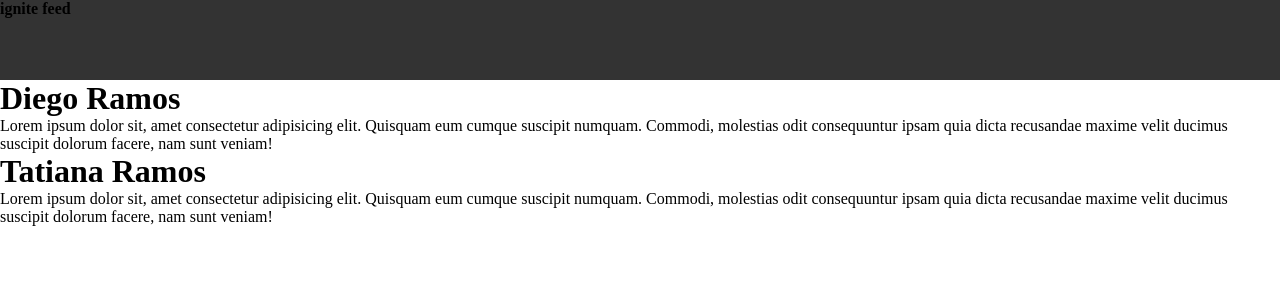
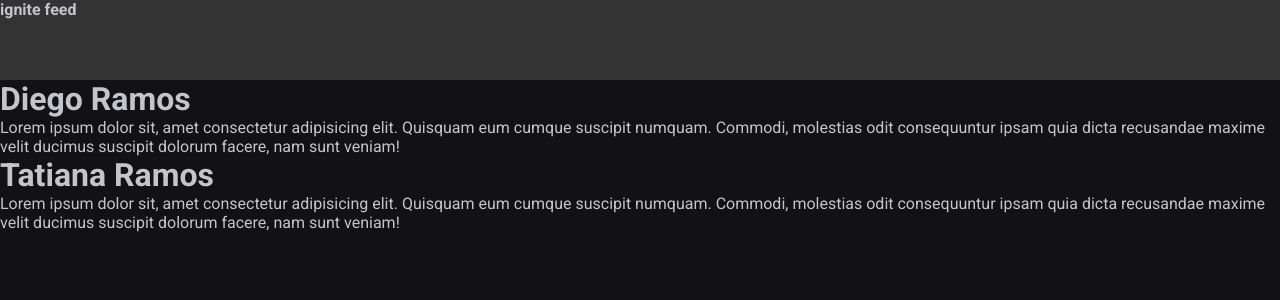
Before and after one commit to DiegoRamos-b/ignite-react-js, a React (Vite) app in the folder fundamentos-reactjs/estrutura-da-aplicacao/: page / in a window 1280 px wide. Shown: the top 300 px of the page. Built offline with nearby package versions, Linux system fonts and the light colour scheme.

Commit message:
[ignite] [reactjs] [fundamentos do react] [estrutura da aplicação]  fim da aula 'css global'

```diff
--- a/fundamentos-reactjs/estrutura-da-aplicacao/index.html
+++ b/fundamentos-reactjs/estrutura-da-aplicacao/index.html
@@ -2,8 +2,16 @@
 <html lang="en">
   <head>
     <meta charset="UTF-8" />
+
+    <link rel="preconnect" href="https://fonts.googleapis.com" />
+    <link rel="preconnect" href="https://fonts.gstatic.com" crossorigin />
+
     <link rel="icon" type="image/svg+xml" href="/vite.svg" />
     <meta name="viewport" content="width=device-width, initial-scale=1.0" />
+    <link
+      href="https://fonts.googleapis.com/css2?family=Roboto:wght@400;700&display=swap"
+      rel="stylesheet"
+    />
     <title>Vite + React</title>
   </head>
   <body>
--- a/fundamentos-reactjs/estrutura-da-aplicacao/src/globalStyles.css
+++ b/fundamentos-reactjs/estrutura-da-aplicacao/src/globalStyles.css
@@ -1,5 +1,33 @@
+:root {
+  --white: #ffffff;
+  --gray-100: #e1e1e6;
+  --gray-300: #c4c4cc;
+  --gray-400: #8d8d99;
+  --gray-600: #323238;
+  --gray-700: #29292e;
+  --gray-800: #202024;
+  --gray-900: #121214;
+
+  --green-500: #00875f;
+}
+
 * {
   padding: 0;
   margin: 0;
   box-sizing: border-box;
 }
+
+body {
+  background-color: var(--gray-900);
+  color: var(--gray-300);
+  -webkit-font-smoothing: antialiased;
+}
+
+body,
+input,
+textarea,
+button {
+  font-family: "Roboto", sans-serif;
+  font-weight: 400;
+  font-size: 1rem;
+}
```
